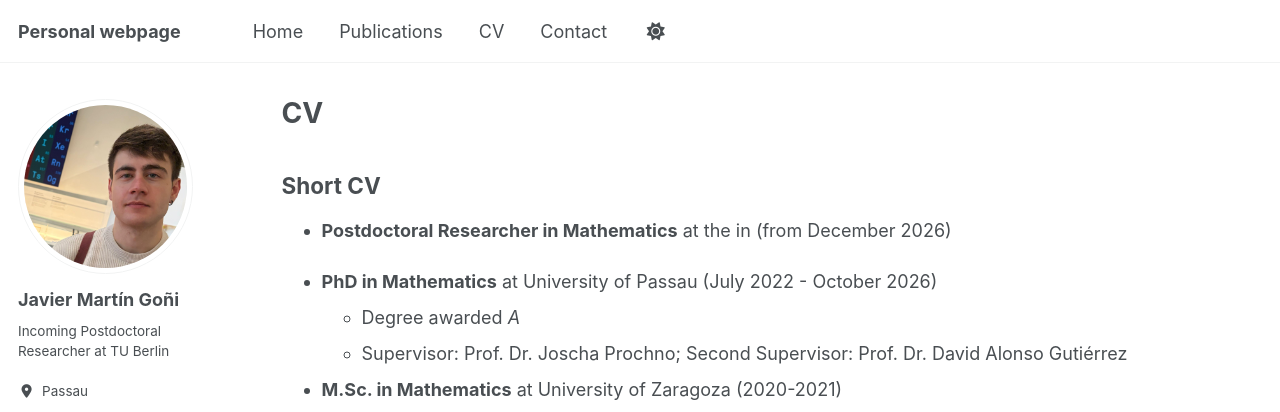
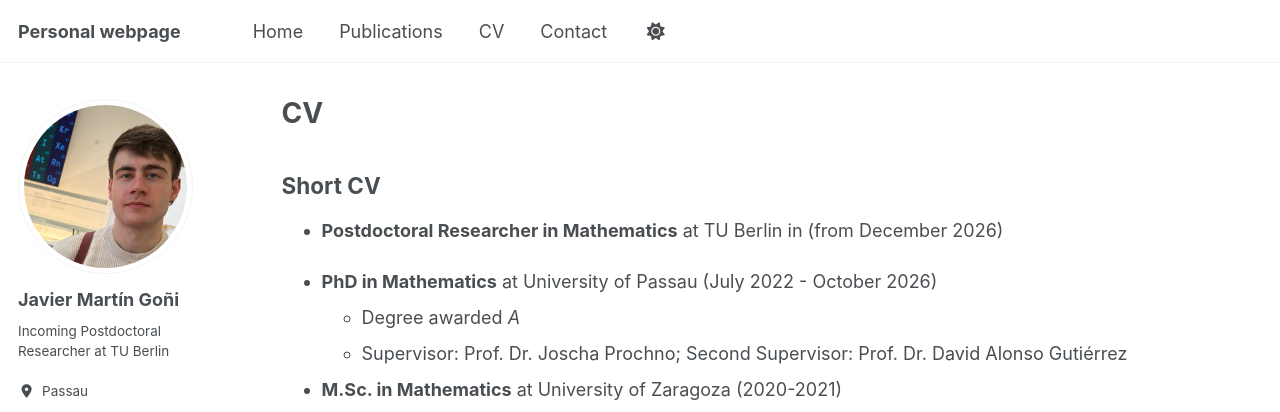
Before and after one commit to javiermartingoni/javiermartingoni.github.io, a Jekyll site: the page built from _pages/cv.md, in a window 1280 px wide and 900 px high. Shown: the top 412 px of the window. Built offline with Jekyll 4.4.1, drawn with Linux system fonts in a browser that asks for light colours; a style sheet for code colours, icons or effects is not loaded; a file with an impossible date is left out.

Commit message:
algun cambio suelto

```diff
--- a/_pages/cv.md
+++ b/_pages/cv.md
@@ -11,7 +11,7 @@ redirect_from:
 
 ## Short CV
 
-* **Postdoctoral Researcher in Mathematics** at the in  (from December 2026)
+* **Postdoctoral Researcher in Mathematics** at TU Berlin in (from December 2026)
 
 * **PhD in Mathematics** at University of Passau (July 2022 - October 2026)
   * Degree awarded *A*
```
